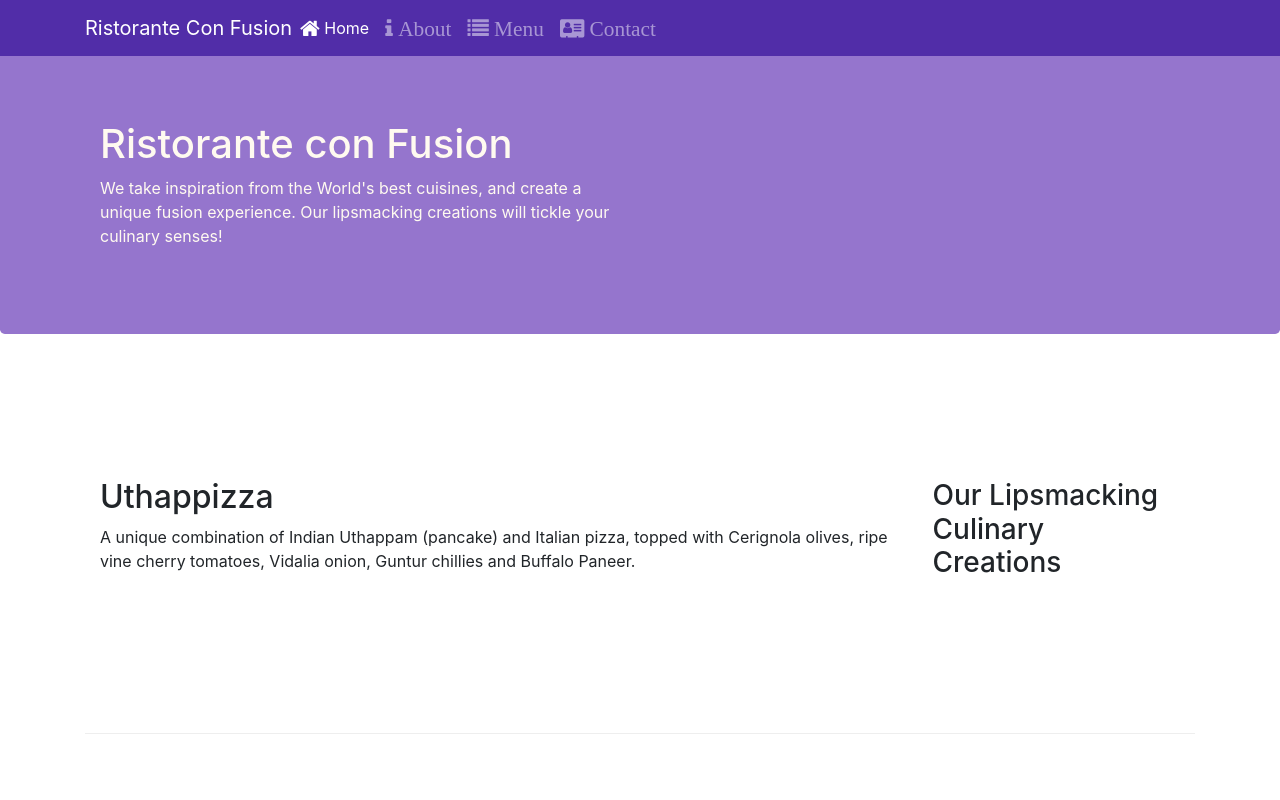
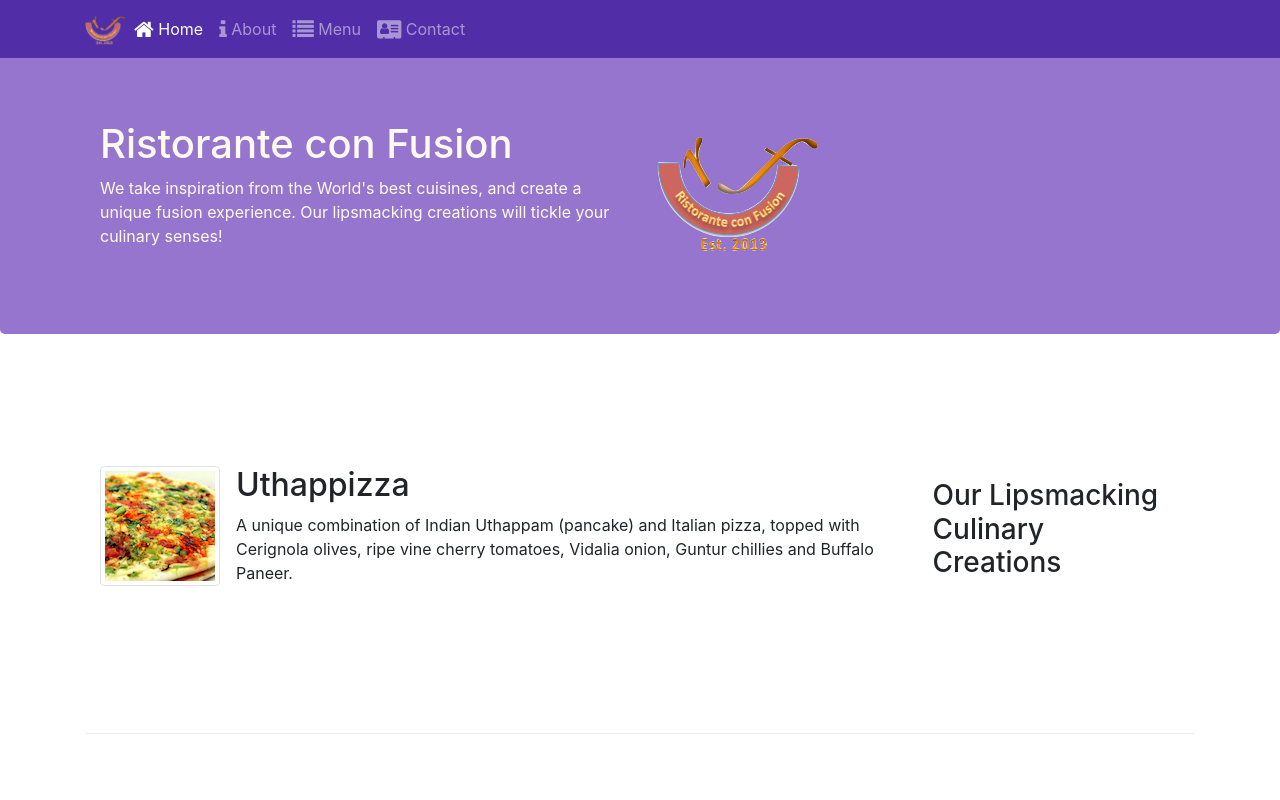
Before and after one commit to dariusdv/bootstrap, a website: page index.html in a window 1280 px wide. Shown: the top 800 px of the page. Drawn offline with nearby package versions, Linux system fonts and the light colour scheme.

Commit message:
Images and Media

```diff
--- a/index.html
+++ b/index.html
@@ -2,6 +2,8 @@
 <html lang="en">
 
 <head>
+
+    <title>Ristorante Con Fusion</title>
     <!-- Required meta tags always come first -->
     <meta charset="utf-8">
     <meta name="viewport" content="width=device-width, initial-scale=1, shrink-to-fit=no">
@@ -12,7 +14,6 @@
     <link rel="stylesheet" href="node_modules/font-awesome/css/font-awesome.css">
     <link rel="stylesheet" href="node_modules/bootstrap-social/bootstrap-social.css">
     <link rel="stylesheet" href="css/style.css">
-    <title>Ristorante Con Fusion</title>
 </head>
 
 <body>
@@ -21,13 +22,13 @@
             <button class="navbar-toggler" type="button" data-toggle="collapse" data-target="#Navbar">
                 <span class="navbar-toggler-icon"></span>
             </button>
-            <a class="navbar-brand mr-auto" href="#">Ristorante Con Fusion</a>
+            <a class="navbar-brand mr-auto" href="#"><img src="img/logo.png" height="30" width="41"></a>
             <div class="collapse navbar-collapse" id="Navbar">
                 <ul class="navbar-nav mr-auto">
                     <li class="nav-item active"><a class="nav-link" href="#"><span class="fa fa-home fa-lg"></span> Home</a></li>
-                    <li class="nav-item"><a class="nav-link" href="./aboutus.html"><span class="fa fa-info fa-lg"> About</a></li>
-                    <li class="nav-item"><a class="nav-link" href="#"><span class="fa fa-list fa-lg"> Menu</a></li>
-                    <li class="nav-item"><a class="nav-link" href="./contactus.html"><span class="fa fa-address-card fa-lg"> Contact</a></li>
+                    <li class="nav-item"><a class="nav-link" href="./aboutus.html"><span class="fa fa-info fa-lg"></span> About</a></li>
+                    <li class="nav-item"><a class="nav-link" href="#"><span class="fa fa-list fa-lg"></span> Menu</a></li>
+                    <li class="nav-item"><a class="nav-link" href="./contactus.html"><span class="fa fa-address-card fa-lg"></span> Contact</a></li>
                 </ul>
             </div>
 
@@ -40,7 +41,8 @@
                     <h1>Ristorante con Fusion</h1>
                     <p>We take inspiration from the World's best cuisines, and create a unique fusion experience. Our lipsmacking creations will tickle your culinary senses!</p>
                 </div>
-                <div class="col-12 col-sm">
+                <div class="col-12 col-sm align-self-center">
+                    <img src="img/logo.png" class="img-fluid">
                 </div>
             </div>
         </div>
@@ -52,8 +54,13 @@
                 <h3>Our Lipsmacking Culinary Creations</h3>
             </div>
             <div class="col col-sm order-sm-first col-md">
-                <h2>Uthappizza</h2>
-                <p>A unique combination of Indian Uthappam (pancake) and Italian pizza, topped with Cerignola olives, ripe vine cherry tomatoes, Vidalia onion, Guntur chillies and Buffalo Paneer.</p>
+                <div class="media">
+                    <img class="d-flex mr-3 img-thumbnail aling-self-senter" src="img/uthappizza.png" alt="uthappizza">
+                    <div class="media-body">
+                        <h2 class="mt-0">Uthappizza</h2>
+                        <p class="d-none d-sm-block">A unique combination of Indian Uthappam (pancake) and Italian pizza, topped with Cerignola olives, ripe vine cherry tomatoes, Vidalia onion, Guntur chillies and Buffalo Paneer.</p>
+                    </div>
+                </div>
             </div>
         </div>
 
@@ -73,9 +80,14 @@
                 <h3>Meet our Culinary Specialists</h3>
             </div>
             <div class="col col-sm order-sm-first col-md">
-                <h2>Alberto Somayya</h2>
-                <h4>Executive Chef</h4>
-                <p>Award winning three-star Michelin chef with wide International experience having worked closely with whos-who in the culinary world, he specializes in creating mouthwatering Indo-Italian fusion experiences. </p>
+                <div class="media">
+                    <img class="d-felx mr-3 img-thumbnail align-self-center" src="/img/alberto.png" alt="alberto">
+                    <div class="media-body">
+                        <h2 class="mt-0">Alberto Somayya</h2>
+                        <h4>Executive Chef</h4>
+                        <p class="d-none d-sm-block">Award winning three-star Michelin chef with wide International experience having worked closely with whos-who in the culinary world, he specializes in creating mouthwatering Indo-Italian fusion experiences. </p>
+                    </div>
+                </div>
             </div>
         </div>
     </div>
```
Also changed, not shown: aboutus.html (+4 -3 lines), contactus.html (+7 -6 lines), img/alberto.png (added), img/buffet.png (added), img/logo.png (added), img/uthappizza.png (added), 1 other file.
